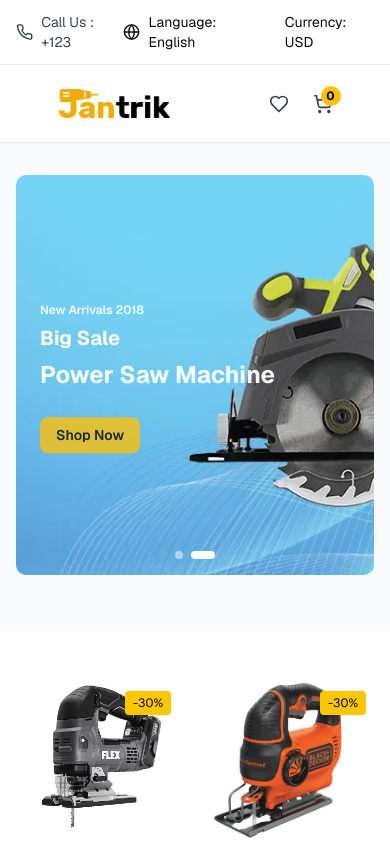
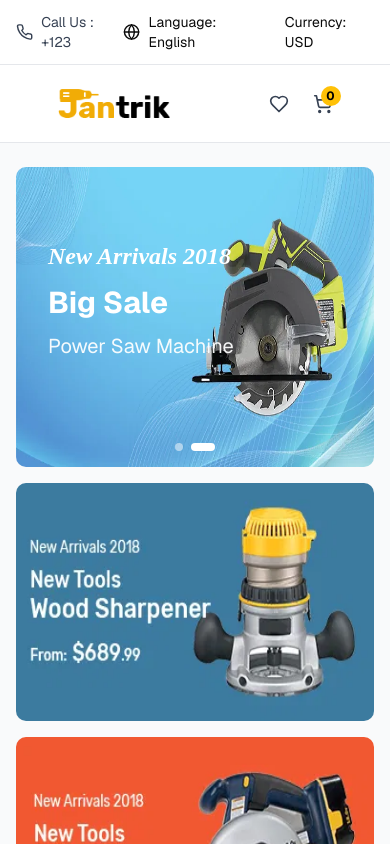
Before and after one commit to Alaakhaled1911/Jantrik-Tools, a Next.js app: page / in a window 390 px wide. Shown: the top 844 px of the page. Built offline with nearby package versions, Linux system fonts and the light colour scheme.

Commit message:
enhance hero style

```diff
--- a/components/hero/hero-slider.tsx
+++ b/components/hero/hero-slider.tsx
@@ -60,7 +60,7 @@ export function HeroSlider() {
   }
 
   return (
-    <div className="relative w-full min-h-[400px] sm:min-h-[500px] lg:min-h-[600px] rounded-lg overflow-hidden cursor-pointer group">
+    <div className="relative w-full min-h-[300px] sm:min-h-[400px] lg:min-h-[500px] rounded-lg overflow-hidden cursor-pointer group">
       <AnimatePresence mode="wait">
         <motion.div
           key={`bg-${current}`}
@@ -70,13 +70,16 @@ export function HeroSlider() {
           transition={{ duration: 0.8 }}
           className="absolute inset-0"
         >
+          {/* Background Image */}
           <Image
             src={slides[current].bgImage}
             alt="Background"
             fill
-            className="object-cover sm:object-contain"
+            className="object-unset"
             priority
           />
+
+
         </motion.div>
 
         <motion.div
@@ -85,19 +88,20 @@ export function HeroSlider() {
           animate={{ opacity: 1 }}
           exit={{ opacity: 0 }}
           transition={{ duration: 0.6 }}
-          className="absolute inset-0 flex flex-col justify-center px-6 sm:px-10 md:px-16 lg:px-24"
+          className="absolute inset-0 flex flex-col justify-center px-8 sm:px-12 md:px-16 lg:px-20 z-20"
         >
           <motion.div
             initial={{ opacity: 0, x: -50 }}
             animate={{ opacity: 1, x: 0 }}
             transition={{ duration: 0.7, delay: 0.3 }}
-            className="z-10 text-white flex flex-col gap-2 max-w-[90%] sm:max-w-md"
+            className="text-white flex flex-col gap-3 sm:gap-4 max-w-[90%] sm:max-w-lg"
           >
             <motion.p
               initial={{ opacity: 0, y: 20 }}
-              animate={{ opacity: 0.9, y: 0 }}
+              animate={{ opacity: 1, y: 0 }}
               transition={{ duration: 0.5, delay: 0.4 }}
-              className="text-xs sm:text-sm md:text-base font-semibold"
+              className="text-2xl sm:text-3xl md:text-4xl font-cursive italic font-bold text-white"
+              style={{ fontFamily: 'cursive' }}
             >
               {slides[current].category}
             </motion.p>
@@ -106,7 +110,7 @@ export function HeroSlider() {
               initial={{ opacity: 0, y: 20 }}
               animate={{ opacity: 1, y: 0 }}
               transition={{ duration: 0.5, delay: 0.5 }}
-              className="text-xl sm:text-2xl md:text-3xl font-bold leading-tight"
+              className="text-3xl sm:text-4xl md:text-5xl lg:text-6xl font-bold leading-tight text-white"
             >
               {slides[current].title}
             </motion.h3>
@@ -115,7 +119,7 @@ export function HeroSlider() {
               initial={{ opacity: 0, y: 20 }}
               animate={{ opacity: 1, y: 0 }}
               transition={{ duration: 0.5, delay: 0.6 }}
-              className="text-2xl sm:text-4xl md:text-5xl font-bold leading-tight"
+              className="text-xl  md:text-4xl   leading-tight text-white"
             >
               {slides[current].subtitle}
             </motion.h2>
@@ -125,11 +129,12 @@ export function HeroSlider() {
                 initial={{ opacity: 0, y: 20 }}
                 animate={{ opacity: 1, y: 0 }}
                 transition={{ duration: 0.5, delay: 0.7 }}
+                className="mt-6 sm:mt-8"
               >
                 <motion.button
                   whileHover={{ scale: 1.05, backgroundColor: "#ffb300" }}
                   whileTap={{ scale: 0.95 }}
-                  className="bg-[#ffc107] text-black px-4 sm:px-6 py-2 sm:py-3 rounded-md font-semibold transition-colors mt-4 text-sm sm:text-base"
+                  className="hidden md:block bg-[#ffc107]  text-black px-8 sm:px-10 py-3 sm:py-4 rounded-lg shadow-lg transition-all"
                 >
                   {slides[current].buttonText}
                 </motion.button>
@@ -139,7 +144,7 @@ export function HeroSlider() {
                 initial={{ opacity: 0, y: 20 }}
                 animate={{ opacity: 1, y: 0 }}
                 transition={{ duration: 0.5, delay: 0.7 }}
-                className="text-base sm:text-lg font-semibold mt-2"
+                className="text-lg md:text-2xl  mt-4"
               >
                 {slides[current].price}
               </motion.p>
--- a/components/hero/index.tsx
+++ b/components/hero/index.tsx
@@ -4,14 +4,14 @@ import { HeroSlider } from "./hero-slider"
 
 export function Hero() {
   return (
-    <section className="max-w-7xl mx-auto px-4 py-8">
-      <div className="grid grid-cols-1 lg:grid-cols-3 gap-6">
-        <div className="md:col-span-2 min-h-[400px]">
+    <section className="max-w-7xl mx-auto px-4 sm:px-6 lg:px-8 py-6 sm:py-8 lg:py-10">
+      <div className="grid grid-cols-1 lg:grid-cols-3 gap-4 sm:gap-6">
+        <div className="lg:col-span-2">
           <HeroSlider />
         </div>
 
         {/* Right Column - Stacked Product Cards */}
-        <div className="flex flex-col ">
+        <div className="flex flex-col gap-4 sm:gap-6">
           {/* Top Product Card - Wood Sharpener */}
           <ProductCard
             image="/newarrival1.webp"
@@ -19,7 +19,6 @@ export function Hero() {
             subtitle="Wood Sharpener"
             category="New Arrivals 2018"
             price="From: $689.99"
-            backgroundColor=""
             delay={0.3}
           />
 
@@ -30,7 +29,6 @@ export function Hero() {
             subtitle="Wood Cutter"
             category="New Arrivals 2018"
             price="From: $399.99"
-            backgroundColor=""
             delay={0.4}
           />
         </div>
--- a/components/hero/product-card.tsx
+++ b/components/hero/product-card.tsx
@@ -1,31 +1,48 @@
 "use client"
 
 import { motion } from "framer-motion"
+import Image from "next/image"
 
 interface ProductCardProps {
   image: string
+  title?: string
+  subtitle?: string
   backgroundColor?: string
   delay?: number
 }
 
-export function ProductCard({ image, backgroundColor = "transparent", delay = 0 }: ProductCardProps) {
+export function ProductCard({
+  image,
+  title,
+  subtitle,
+  backgroundColor = "transparent",
+  delay = 0
+}: ProductCardProps) {
   return (
     <motion.div
       initial={{ opacity: 0, y: 20 }}
       animate={{ opacity: 1, y: 0 }}
       transition={{ duration: 0.5, delay }}
-      whileHover={{ y: -10 }}
-      className="relative h-full rounded-lg overflow-hidden cursor-pointer bg-contain bg-center bg-no-repeat"
-      style={{
-        backgroundImage: `url(${image})`,
-        backgroundColor,
-      }}
+      whileHover={{ y: -5, scale: 1.02 }}
+      className="relative h-[238px]  rounded-lg overflow-hidden cursor-pointer flex items-center justify-between p-6 sm:p-8"
+      style={{ backgroundColor }}
     >
+      {/* Background Image */}
+      <div className="absolute inset-0">
+        <Image
+          src={image}
+          alt={subtitle || title || "Product"}
+          fill
+          className="object-unset"
+        />
+      </div>
+
+      {/* Hover Overlay */}
       <motion.div
         initial={{ opacity: 0 }}
         whileHover={{ opacity: 1 }}
         transition={{ duration: 0.3 }}
-        className="absolute inset-0 bg-black/10 pointer-events-none"
+        className="absolute inset-0 bg-black/5 pointer-events-none"
       />
     </motion.div>
   )
```
